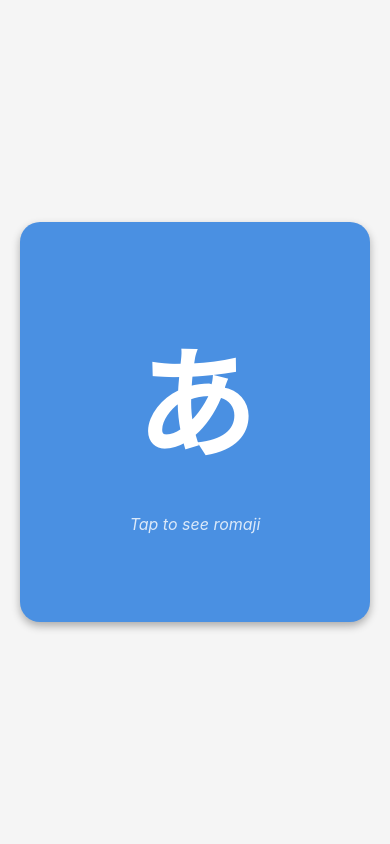
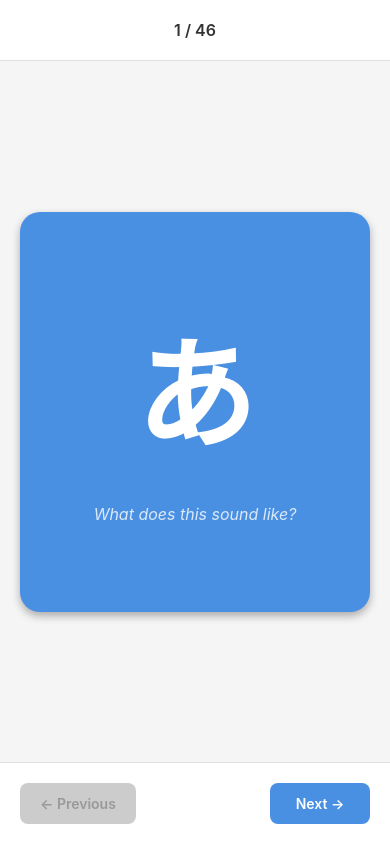
Before and after one commit to habbababbai/japanese-flashcards, a React Native app: screen / in a window 390 px wide. Built offline with nearby package versions, Linux system fonts and the light colour scheme.

Commit message:
hiragana cards

```diff
--- a/App.tsx
+++ b/App.tsx
@@ -1,15 +1,37 @@
 import { StatusBar } from "expo-status-bar";
-import { StyleSheet, View } from "react-native";
-import { Flashcard } from "./src/components/Flashcard";
+import { StyleSheet, View, Alert } from "react-native";
+import { StudyScreen } from "./src/screens/StudyScreen";
 import { hiraganaData } from "./src/data/hiragana";
+import { StudyProgress } from "./src/types";
 
 export default function App() {
-    // For now, just show the first hiragana character
-    const firstKana = hiraganaData[0]; // あ (a)
+    const handleStudyComplete = (progress: StudyProgress[]) => {
+        const correctCount = progress.filter((p) => p.isCorrect).length;
+        const totalCount = progress.length;
+
+        Alert.alert(
+            "Study Session Complete! 🎉",
+            `You got ${correctCount} out of ${totalCount} correct!`,
+            [{ text: "OK" }]
+        );
+
+        console.log("Study session completed:", progress);
+    };
+
+    const handleBack = () => {
+        // For now, just show a message
+        Alert.alert("Back to Home", "This would go back to the main menu", [
+            { text: "OK" },
+        ]);
+    };
 
     return (
         <View style={styles.container}>
-            <Flashcard kana={firstKana} />
+            <StudyScreen
+                kanaList={hiraganaData}
+                onComplete={handleStudyComplete}
+                onBack={handleBack}
+            />
             <StatusBar style="auto" />
         </View>
     );
--- a/src/components/Flashcard.tsx
+++ b/src/components/Flashcard.tsx
@@ -17,12 +17,18 @@ import { Kana } from "../types";
 interface FlashcardProps {
     kana: Kana;
     onFlip?: () => void;
+    onAnswer?: (isCorrect: boolean) => void;
 }
 
 const { width } = Dimensions.get("window");
 
-export const Flashcard: React.FC<FlashcardProps> = ({ kana, onFlip }) => {
+export const Flashcard: React.FC<FlashcardProps> = ({
+    kana,
+    onFlip,
+    onAnswer,
+}) => {
     const [isFlipped, setIsFlipped] = useState(false);
+    const [showAnswerButtons, setShowAnswerButtons] = useState(false);
     const flipAnimation = useSharedValue(0);
 
     const handleFlip = () => {
@@ -32,7 +38,24 @@ export const Flashcard: React.FC<FlashcardProps> = ({ kana, onFlip }) => {
             stiffness: 100,
         });
         setIsFlipped(!isFlipped);
+
+        if (!isFlipped) {
+            setShowAnswerButtons(true);
+        } else {
+            setShowAnswerButtons(false);
+        }
+
         onFlip?.();
+    };
+
+    const handleAnswer = (isCorrect: boolean) => {
+        onAnswer?.(isCorrect);
+        setShowAnswerButtons(false);
+        flipAnimation.value = withSpring(0, {
+            damping: 15,
+            stiffness: 100,
+        });
+        setIsFlipped(false);
     };
 
     const frontAnimatedStyle = useAnimatedStyle(() => {
@@ -53,7 +76,6 @@ export const Flashcard: React.FC<FlashcardProps> = ({ kana, onFlip }) => {
         <View style={styles.container}>
             <TouchableOpacity onPress={handleFlip} activeOpacity={0.9}>
                 <View style={styles.cardContainer}>
-                    {/* Front of card - shows hiragana */}
                     <Animated.View
                         style={[
                             styles.card,
@@ -62,10 +84,10 @@ export const Flashcard: React.FC<FlashcardProps> = ({ kana, onFlip }) => {
                         ]}
                     >
                         <Text style={styles.kanaText}>{kana.character}</Text>
-                        <Text style={styles.hintText}>Tap to see romaji</Text>
+                        <Text style={styles.hintText}>
+                            What does this sound like?
+                        </Text>
                     </Animated.View>
-
-                    {/* Back of card - shows romaji */}
                     <Animated.View
                         style={[
                             styles.card,
@@ -74,10 +96,30 @@ export const Flashcard: React.FC<FlashcardProps> = ({ kana, onFlip }) => {
                         ]}
                     >
                         <Text style={styles.romajiText}>{kana.romaji}</Text>
-                        <Text style={styles.hintText}>Tap to flip back</Text>
+                        <Text style={styles.hintText}>Did you know it?</Text>
                     </Animated.View>
                 </View>
             </TouchableOpacity>
+            {showAnswerButtons && (
+                <View style={styles.answerButtons}>
+                    <TouchableOpacity
+                        style={[styles.answerButton, styles.incorrectButton]}
+                        onPress={() => handleAnswer(false)}
+                    >
+                        <Text style={styles.answerButtonText}>
+                            ❌ I didn't know it
+                        </Text>
+                    </TouchableOpacity>
+                    <TouchableOpacity
+                        style={[styles.answerButton, styles.correctButton]}
+                        onPress={() => handleAnswer(true)}
+                    >
+                        <Text style={styles.answerButtonText}>
+                            ✅ I knew it!
+                        </Text>
+                    </TouchableOpacity>
+                </View>
+            )}
         </View>
     );
 };
@@ -116,7 +158,7 @@ const styles = StyleSheet.create({
         backgroundColor: "#4A90E2",
     },
     cardBack: {
-        backgroundColor: "#50C878",
+        backgroundColor: "#FFC107",
     },
     kanaText: {
         fontSize: 120,
@@ -138,4 +180,45 @@ const styles = StyleSheet.create({
         textAlign: "center",
         fontStyle: "italic",
     },
+    answerButtons: {
+        flexDirection: "row",
+        justifyContent: "space-around",
+        marginTop: 30,
+        paddingHorizontal: 20,
+        gap: 15,
+    },
+    answerButton: {
+        flex: 1,
+        paddingVertical: 18,
+        paddingHorizontal: 20,
+        borderRadius: 15,
+        alignItems: "center",
+        shadowColor: "#000",
+        shadowOffset: {
+            width: 0,
+            height: 4,
+        },
+        shadowOpacity: 0.3,
+        shadowRadius: 6,
+        elevation: 8,
+        minHeight: 60,
+        justifyContent: "center",
+    },
+    correctButton: {
+        backgroundColor: "#4CAF50",
+        borderWidth: 2,
+        borderColor: "#45A049",
+    },
+    incorrectButton: {
+        backgroundColor: "#F44336",
+        borderWidth: 2,
+        borderColor: "#D32F2F",
+    },
+    answerButtonText: {
+        color: "white",
+        fontSize: 16,
+        fontWeight: "700",
+        textAlign: "center",
+        lineHeight: 20,
+    },
 });
--- /dev/null
+++ b/src/screens/StudyScreen.tsx
@@ -0,0 +1,199 @@
+import React, { useState } from "react";
+import {
+    View,
+    Text,
+    StyleSheet,
+    TouchableOpacity,
+    SafeAreaView,
+    Alert,
+} from "react-native";
+import { Flashcard } from "../components/Flashcard";
+import { Kana, StudyProgress } from "../types";
+
+interface StudyScreenProps {
+    kanaList: Kana[];
+    onComplete?: (progress: StudyProgress[]) => void;
+    onBack?: () => void;
+}
+
+export const StudyScreen: React.FC<StudyScreenProps> = ({
+    kanaList,
+    onComplete,
+    onBack,
+}) => {
+    const [currentIndex, setCurrentIndex] = useState(0);
+    const [progress, setProgress] = useState<StudyProgress[]>([]);
+    const [showAnswer, setShowAnswer] = useState(false);
+
+    const currentKana = kanaList[currentIndex];
+    const isLastCard = currentIndex === kanaList.length - 1;
+
+    const handleCardFlip = () => {
+        setShowAnswer(true);
+    };
+
+    const handleAnswer = (isCorrect: boolean) => {
+        const newProgress: StudyProgress = {
+            kanaId: currentKana.id,
+            isCorrect,
+            responseTime: Date.now(),
+            timestamp: new Date(),
+        };
+
+        setProgress([...progress, newProgress]);
+
+        if (isLastCard) {
+            // Study session complete
+            onComplete?.(progress);
+            Alert.alert(
+                "Study Session Complete! 🎉",
+                `You reviewed ${kanaList.length} hiragana characters.`,
+                [
+                    {
+                        text: "OK",
+                        onPress: onBack,
+                    },
+                ]
+            );
+        } else {
+            setCurrentIndex(currentIndex + 1);
+            setShowAnswer(false);
+        }
+    };
+
+    const goToPrevious = () => {
+        if (currentIndex > 0) {
+            setCurrentIndex(currentIndex - 1);
+            setShowAnswer(false);
+        }
+    };
+
+    const goToNext = () => {
+        if (currentIndex < kanaList.length - 1) {
+            setCurrentIndex(currentIndex + 1);
+            setShowAnswer(false);
+        }
+    };
+
+    return (
+        <SafeAreaView style={styles.container}>
+            <View style={styles.header}>
+                <Text style={styles.progressText}>
+                    {currentIndex + 1} / {kanaList.length}
+                </Text>
+            </View>
+
+            <View style={styles.cardContainer}>
+                <Flashcard
+                    kana={currentKana}
+                    onFlip={handleCardFlip}
+                    onAnswer={handleAnswer}
+                />
+            </View>
+
+            <View style={styles.navigationContainer}>
+                <TouchableOpacity
+                    style={[
+                        styles.navButton,
+                        currentIndex === 0 && styles.navButtonDisabled,
+                    ]}
+                    onPress={goToPrevious}
+                    disabled={currentIndex === 0}
+                >
+                    <Text
+                        style={[
+                            styles.navButtonText,
+                            currentIndex === 0 && styles.navButtonTextDisabled,
+                        ]}
+                    >
+                        ← Previous
+                    </Text>
+                </TouchableOpacity>
+
+                <TouchableOpacity
+                    style={[
+                        styles.navButton,
+                        isLastCard && styles.navButtonDisabled,
+                    ]}
+                    onPress={goToNext}
+                    disabled={isLastCard}
+                >
+                    <Text
+                        style={[
+                            styles.navButtonText,
+                            isLastCard && styles.navButtonTextDisabled,
+                        ]}
+                    >
+                        Next →
+                    </Text>
+                </TouchableOpacity>
+            </View>
+        </SafeAreaView>
+    );
+};
+
+const styles = StyleSheet.create({
+    container: {
+        flex: 1,
+        backgroundColor: "#f5f5f5",
+    },
+    header: {
+        flexDirection: "row",
+        justifyContent: "center",
+        alignItems: "center",
+        padding: 20,
+        backgroundColor: "white",
+        borderBottomWidth: 1,
+        borderBottomColor: "#e0e0e0",
+    },
+    progressText: {
+        fontSize: 16,
+        fontWeight: "600",
+        color: "#333",
+    },
+    cardContainer: {
+        flex: 1,
+        justifyContent: "center",
+    },
+    navigationContainer: {
+        flexDirection: "row",
+        justifyContent: "space-between",
+        alignItems: "center",
+        padding: 20,
+        backgroundColor: "white",
+        borderTopWidth: 1,
+        borderTopColor: "#e0e0e0",
+    },
+    navButton: {
+        paddingVertical: 12,
+        paddingHorizontal: 20,
+        borderRadius: 8,
+        backgroundColor: "#4A90E2",
+        minWidth: 100,
+        alignItems: "center",
+    },
+    navButtonDisabled: {
+        backgroundColor: "#ccc",
+    },
+    navButtonText: {
+        color: "white",
+        fontSize: 14,
+        fontWeight: "600",
+    },
+    navButtonTextDisabled: {
+        color: "#999",
+    },
+    skipButton: {
+        paddingVertical: 12,
+        paddingHorizontal: 20,
+        borderRadius: 8,
+        backgroundColor: "#FF9800",
+        minWidth: 80,
+        alignItems: "center",
+    },
+    skipButtonText: {
+        color: "white",
+        fontSize: 14,
+        fontWeight: "600",
+    },
+});
```
